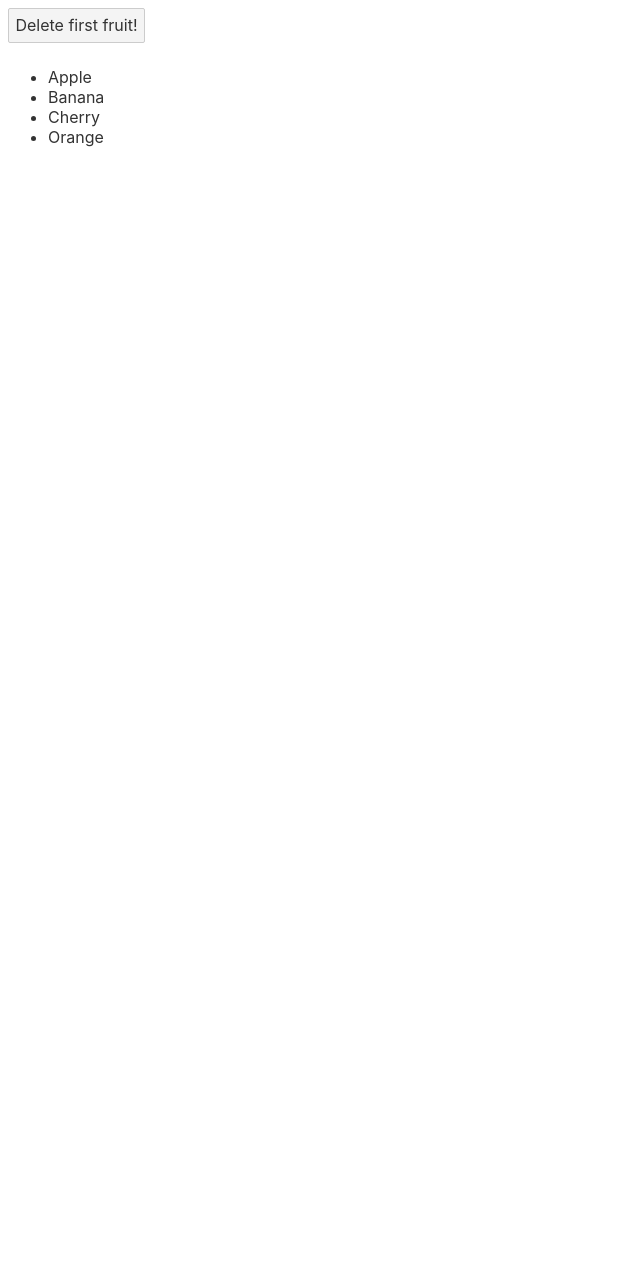
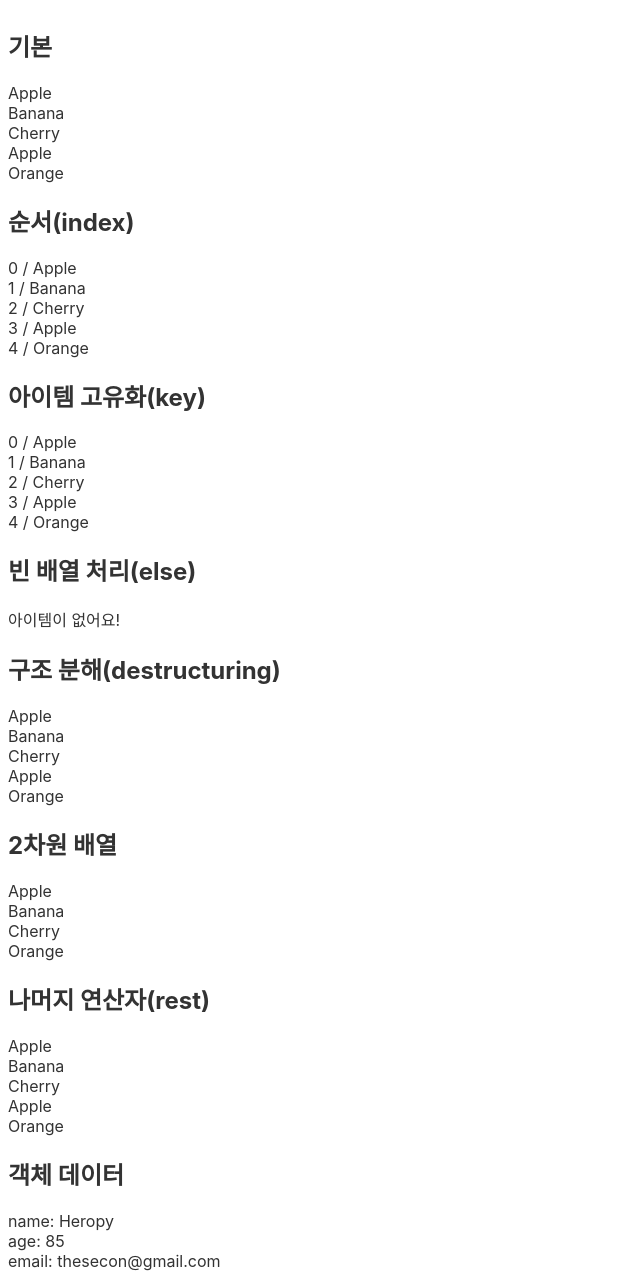
Before and after one commit to seongholim-11/all_svelte_practice, a Svelte app in the folder svelte-app/: page / in a window 1280 px wide. Shown: the whole page, without its empty margins (0-640 px from the left). Before the commit the page ends 800 px from the top, so only its background shows below. Built offline with nearby package versions, Linux system fonts and the light colour scheme.

Commit message:
반복 블록 패턴 정리

```diff
--- a/svelte-app/src/App.svelte
+++ b/svelte-app/src/App.svelte
@@ -1,24 +1,89 @@
 <script>
-    // let fruits = ['Apple', 'Banana', 'Cherry', 'Orange']
     let fruits = [
-        { id: "1", name: "Apple"},
-        { id: "2", name: "Banana"},
-        { id: "3", name: "Cherry"},
-        { id: "4", name: "Orange"},
-    ]
+        { id: 1, name: "Apple" },
+        { id: 2, name: "Banana" },
+        { id: 3, name: "Cherry" },
+        { id: 4, name: "Apple" },
+        { id: 5, name: "Orange" },
+    ];
+    let todos = [];
+    let fruits2D = [
+        [1, "Apple"],
+        [2, "Banana"],
+        [3, "Cherry"],
+        [4, "Orange"],
+    ];
 
-    function deleteFirst() {
-        fruits = fruits.slice(1)
-    }
+    let user = {
+        name: "Heropy",
+        age: 85,
+        email: "thesecon@gmail.com",
+    };
 </script>
 
-<button on:click={deleteFirst}>
-    Delete first fruit!
-</button>
+<section>
+    <h2>기본</h2>
+    <!-- {#each 배열 as 속성} {/each} -->
+    {#each fruits as fruit}
+        <div>{fruit.name}</div>
+    {/each}
+</section>
 
-<ul>
-    <!-- key, 고유한 값을 넣어야 함. -->
-    {#each fruits as fruit (fruit.id)}
-    <li>{fruit.name}</li>
+<section>
+    <h2>순서(index)</h2>
+    <!-- {#each 배열 as 속성, 순서} {/each} -->
+    {#each fruits as fruit, index}
+        <div>{index} / {fruit.name}</div>
     {/each}
-</ul>
+</section>
+
+<!-- 반복 블럭을 작성할 때는 key를 사용하는 것을 권장 -->
+<section>
+    <h2>아이템 고유화(key)</h2>
+    <!-- {#each fruits as fruit, index (fruit.id)} {/each} -->
+    {#each fruits as fruit, index (fruit.id)}
+        <div>{index} / {fruit.name}</div>
+    {/each}
+</section>
+
+<section>
+    <h2>빈 배열 처리(else)</h2>
+    <!-- {#each} {:else} {/each} -->
+    {#each todos as todo (todo.id)}
+        <div>{todo.name}</div>
+    {:else}
+        <div>아이템이 없어요!</div>
+    {/each}
+</section>
+
+<section>
+    <h2>구조 분해(destructuring)</h2>
+    <!-- {#each 배열 as {id, name}} {/each} -->
+    {#each fruits as { id, name } (id)}
+        <div>{name}</div>
+    {/each}
+</section>
+
+<section>
+    <h2>2차원 배열</h2>
+    <!-- {#each 배열 as [id, name]} {/each} -->
+    {#each fruits2D as [id, name] (id)}
+        <div>{name}</div>
+    {/each}
+</section>
+
+<section>
+    <h2>나머지 연산자(rest)</h2>
+    <!-- {#each 배열 as {id, ...rest}} {/each} -->
+    {#each fruits as { id, ...rest } (id)}
+        <div>{rest.name}</div>
+    {/each}
+</section>
+
+<section>
+    <h2>객체 데이터</h2>
+    <!-- 객체를 배열 형식으로 변환 -->
+    {#each Object.entries(user) as [key, value] (key)}
+        <div>{key}: {value}</div>
+    {/each}
+</section>
```
